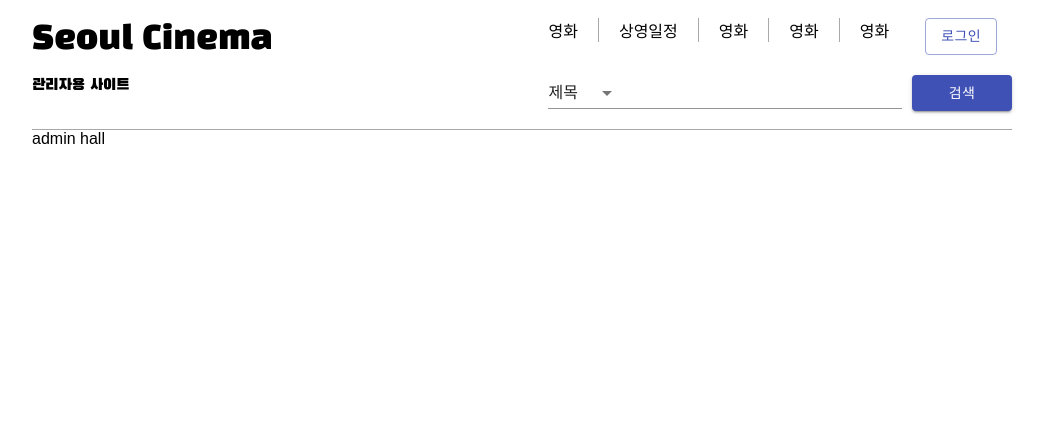
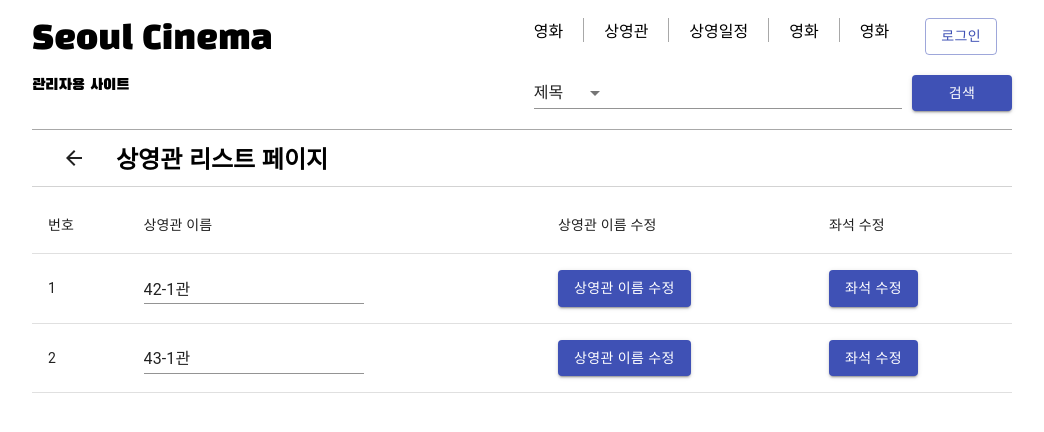
Before and after one commit to bucketressi/CinemaSeoul, a React (Create React App) app in the folder frontend/: page /admin/hall in a window 1280 px wide. Shown: the top 432 px of the page, without its empty margins (118-1162 px from the left). Built offline with nearby package versions, Linux system fonts and the light colour scheme; a web font is replaced by a local one.

Commit message:
hall 진행 중

```diff
--- a/frontend/src/Components/AdminHeader.tsx
+++ b/frontend/src/Components/AdminHeader.tsx
@@ -67,8 +67,8 @@ const AdminHeader = () => {
 					<div className="menu">
 						<ul>
 							<li><Link to="/admin/movie">영화</Link></li>
+							<li><Link to="/admin/hall">상영관</Link></li>
 							<li><Link to="/admin/showschedule">상영일정</Link></li>
-							<li><Link to="/admin/movie">영화</Link></li>
 							<li><Link to="/admin/movie">영화</Link></li>
 							<li><Link to="/admin/movie">영화</Link></li>
 						</ul>
--- a/frontend/src/Components/PageTitle.tsx
+++ b/frontend/src/Components/PageTitle.tsx
@@ -17,7 +17,6 @@ const PageTitle = ({title, isButtonVisible} : Props) => {
 			{
 				isButtonVisible && <Button onClick={() => history.goBack()} className="back-arrow"><ArrowBackIcon/></Button>
 			}
-
 			<div>
 				{title}
 			</div>
--- /dev/null
+++ b/frontend/src/Main/HallListModel.tsx
@@ -0,0 +1,44 @@
+import React, { useState, useContext, createContext, Dispatch } from 'react';
+import { HallListType, childrenObj } from './Type';
+
+const hallState = createContext<HallListType | undefined>(undefined);
+const hallDispatch = createContext<Dispatch<HallListType | undefined>>(() => { });
+const initialHallData = {
+	data: [
+		{
+			hall_id: 42,
+			hall_name: "42-1관",
+			hall_row: 2,
+			hall_col: 2,
+			avai_seat_amount: 3 // => 가능 좌석 수
+		},{
+			hall_id: 43,
+			hall_name: "43-1관",
+			hall_row: 4,
+			hall_col: 4,
+			avai_seat_amount: 10 // => 가능 좌석 수
+		}
+	]
+}
+
+export const HallListContextProvider = ({ children }: childrenObj) => {
+	// 공통적으로 쓰이는 page가 많아서 model로 정의함
+	const [hallList, setHallList] = useState<HallListType | undefined>(initialHallData);
+
+	return (
+		<hallState.Provider value={hallList}>
+			<hallDispatch.Provider value={setHallList}>
+				{children}
+			</hallDispatch.Provider>
+		</hallState.Provider>
+	);
+}
+
+export function useHallListState() {
+	const context = useContext(hallState);
+	return context;
+}
+export function useHallListDispatch() {
+	const context = useContext(hallDispatch);
+	return context;
+}
--- a/frontend/src/Main/Provider.tsx
+++ b/frontend/src/Main/Provider.tsx
@@ -4,6 +4,7 @@ import { UserContextProvider } from './UserModel';
 import { AdminContextProvider } from './AdminModel';
 import { MovieListContextProvider } from './MovieListModel';
 import { ShowScheduleListContextProvider } from './ShowScheduleModel';
+import { HallListContextProvider } from './HallListModel';
 
 const Provider: React.FC = () => {
 	const a = 1;
@@ -12,7 +13,9 @@ const Provider: React.FC = () => {
 			<UserContextProvider>
 				<MovieListContextProvider>
 					<ShowScheduleListContextProvider>
-						<Router />
+						<HallListContextProvider>
+							<Router />
+						</HallListContextProvider>
 					</ShowScheduleListContextProvider>
 				</MovieListContextProvider>
 			</UserContextProvider>
--- a/frontend/src/Pages/Admin/AdminHall.tsx
+++ b/frontend/src/Pages/Admin/AdminHall.tsx
@@ -1,5 +1,76 @@
-import React from 'react';
+import React, { useEffect, useState } from 'react';
+import { useHistory } from 'react-router-dom';
+import { PageTitle } from '../../Components';
+import { Table, TableBody, TableCell, TableContainer, TableHead, TableRow, Button, TextField } from '@material-ui/core';
+import { useHallListState } from '../../Main/HallListModel';
+import { HallType, HallNameListType } from '../../Main/Type';
+import "../../scss/pages/adminhall.scss";
 
-const AdminHall = () => <div>admin hall</div>;
+const AdminHall = () => {
+	const hallList = useHallListState();
+	const history = useHistory();
+
+	const [openSeatModal, setOpenSeatModal] = useState<boolean>(false);
+	const [hallNameList, setHallNameList] = useState<HallNameListType>({});
+
+	useEffect(()=>{
+		//hallList 바뀔 때마다 hallNameList 변경
+		if(!hallList || !hallList.data)
+			return;
+		const obj : HallNameListType = {};
+		hallList.data.forEach((hall) => {
+			obj[hall.hall_id] = hall.hall_name;
+		});
+		setHallNameList(obj);
+	},[hallList]);
+
+	const handleSeatModal = () => {
+
+	}
+
+	const handleNameChange = (e : any, id : number) => {
+		const obj = Object.assign({}, hallNameList);
+		obj[id] = e.target.value;
+		setHallNameList(obj);
+	}
+
+	const SaveHallName = () => {
+		// 상영관 이름 저장
+
+	}
+
+	return (
+		<div>
+			<PageTitle title="상영관 리스트 페이지" isButtonVisible={true}/>
+			<div className="hall-list-con">
+				<TableContainer>
+					<Table>
+						<TableHead>
+							<TableRow>
+								<TableCell>번호</TableCell>
+								<TableCell>상영관 이름</TableCell>
+								<TableCell>상영관 이름 수정</TableCell>
+								<TableCell>좌석 수정</TableCell>
+							</TableRow>
+						</TableHead>
+						<TableBody>
+							{
+								hallList && hallList.data &&
+								hallList.data.map((hall : HallType, index : number) => (
+									<TableRow key={hall.hall_id}>
+										<TableCell>{index + 1}</TableCell>
+										<TableCell><TextField value={hallNameList[hall.hall_id]} onChange={(e : any) => handleNameChange(e, hall.hall_id)}/></TableCell>
+										<TableCell><Button variant="contained" color="primary" onClick={SaveHallName}>상영관 이름 수정</Button></TableCell>
+										<TableCell><Button variant="contained" color="primary" onClick={handleSeatModal}>좌석 수정</Button></TableCell>
+									</TableRow>
+								))
+							}
+						</TableBody>
+					</Table>
+				</TableContainer>
+			</div>
+		</div>
+	);
+}
 
 export default AdminHall;
--- a/frontend/src/Pages/Admin/AdminMain.tsx
+++ b/frontend/src/Pages/Admin/AdminMain.tsx
@@ -2,6 +2,7 @@ import React from 'react';
 import { Button } from '@material-ui/core';
 import { PageTitle } from '../../Components';
 import { useHistory } from "react-router-dom";
+import "../../scss/pages/adminmain.scss";
 
 const AdminMain = () => {
 	const history = useHistory();
@@ -11,6 +12,7 @@ const AdminMain = () => {
 			<PageTitle title="관리자 사이트" isButtonVisible={false}/>
 			<div className="link-con">
 				<Button variant="outlined" color="primary" onClick={() => history.push("/admin/movie")}>영화 리스트 바로가기</Button>
+				<Button variant="outlined" color="primary" onClick={() => history.push("/admin/hall")}>상영관 리스트 바로가기</Button>
 			</div>
 		</div>
 	);
--- a/frontend/src/Pages/Admin/AdminShowSchedule.tsx
+++ b/frontend/src/Pages/Admin/AdminShowSchedule.tsx
@@ -1,7 +1,7 @@
 import React, { useEffect, useState } from 'react';
 import { PageTitle } from '../../Components';
 import { useHistory } from 'react-router-dom';
-import { ListItem, ListItemText, Switch, Button, Table, TableBody, TableCell, TableContainer, TableHead, TableRow } from '@material-ui/core';
+import { Switch, Button, Table, TableBody, TableCell, TableContainer, TableHead, TableRow } from '@material-ui/core';
 import { ShowScheduleType } from '../../Main/Type';
 import { useShowScheduleListState } from '../../Main/ShowScheduleModel';
 import { ModalComponent } from '../../Components';
--- /dev/null
+++ b/frontend/src/scss/pages/adminhall.scss
@@ -0,0 +1,14 @@
+.hall-list-con{
+	.MuiTableRow-root{
+		cursor: pointer;
+		&:hover{
+			background-color: rgb(231, 231, 231);
+		}
+	}
+	.MuiTableRow-head{
+		cursor: initial;
+		&:hover{
+			background-color: transparent;
+		}
+	}
+}
--- /dev/null
+++ b/frontend/src/scss/pages/adminmain.scss
@@ -0,0 +1,7 @@
+.link-con{
+	display: flex;
+	flex-wrap: wrap;
+	&>button{
+		margin-right: 15px;
+	}
+}
```
Also changed, not shown: frontend/src/Main/Type.tsx (+17 -0 lines).
